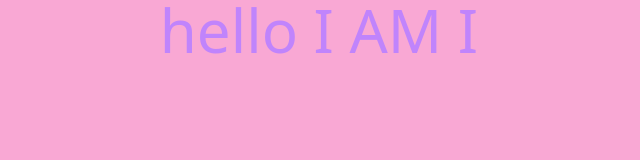
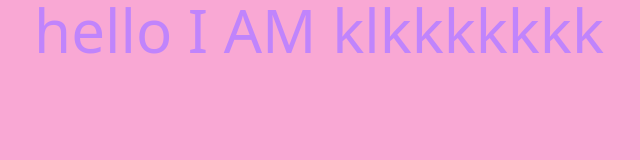
Before and after one commit to weijin66/lk66, a website built with webpack: page public/index.html in a window 1280 px wide. Shown: the whole page, without its empty margins (321-961 px from the left). Built offline with nearby package versions, Linux system fonts and the light colour scheme; files whose address does not match are found by name.

Commit message:
同步gitee

```diff
--- a/public/index.html
+++ b/public/index.html
@@ -8,7 +8,7 @@
   <body>
     <div class="w-screen h-screen bg-pink-300">
       <p class="font-weight:900 text-center text-6xl text-purple-400">
-        hello I AM I
+        hello I AM klkkkkkkk
       </p>
     </div>
   </body>
```
